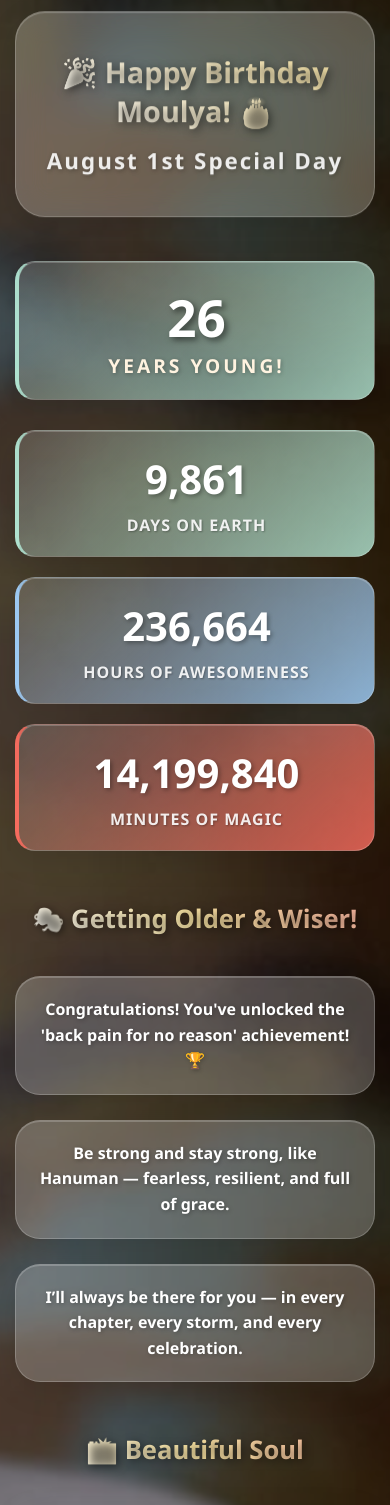
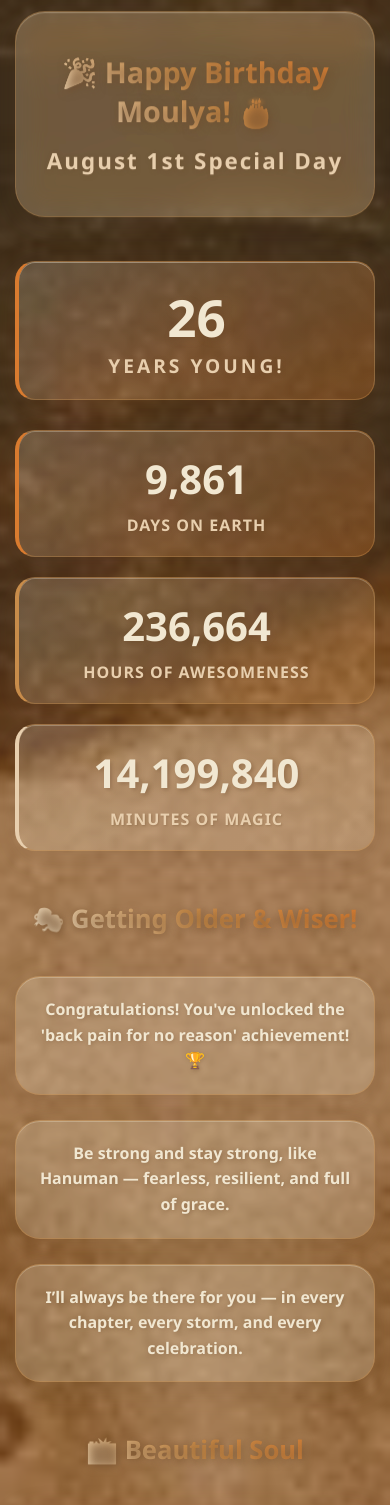
Before and after one commit to naveenchelo/moulya-birthday, an Angular app: page / in a window 390 px wide. Shown: the top 1505 px of the page. Built offline with nearby package versions, Linux system fonts and the light colour scheme.

Commit message:
fix: updates

```diff
--- a/src/app/moulya-dashboard/moulya-dashboard.component.scss
+++ b/src/app/moulya-dashboard/moulya-dashboard.component.scss
@@ -1,16 +1,28 @@
-// moulya-dashboard.component.scss
+// New Warm Color Palette
+$background-accent: #C88C4A;
+$soft-cream: #F1E7D1;
+$deep-brown: #6E4B2C;
+$warm-orange: #D97B2F;
+$neutral-sand: #E8CFAE;
 
-// Color Palette Variables (adjusted for photo background)
-$glass-white: rgba(255, 255, 255, 0.15);
-$glass-white-hover: rgba(255, 255, 255, 0.25);
-$glass-dark: rgba(0, 0, 0, 0.1);
-$text-primary: #ffffff;
-$text-secondary: rgba(255, 255, 255, 0.9);
-$text-accent: #fff3e0;
-$accent-pink: rgba(255, 111, 97, 0.8);
-$accent-purple: rgba(106, 5, 114, 0.8);
-$accent-mint: rgba(181, 234, 215, 0.8);
-$accent-blue: rgba(162, 210, 255, 0.8);
+// Glass morphism variations with new palette
+$glass-cream: rgba(241, 231, 209, 0.2);
+$glass-cream-hover: rgba(241, 231, 209, 0.35);
+$glass-accent: rgba(200, 140, 74, 0.25);
+$glass-orange: rgba(217, 123, 47, 0.3);
+$glass-sand: rgba(232, 207, 174, 0.25);
+
+// Text colors optimized for warm palette
+$text-primary: #F1E7D1;
+$text-secondary: rgba(241, 231, 209, 0.9);
+$text-accent: #E8CFAE;
+$text-dark: #6E4B2C;
+
+
+// Additional glass effects for better visual hierarchy
+.age-card:hover,
+.message-card:hover // moulya-dashboard.component.scss
+
 
 * {
     margin: 0;
@@ -25,7 +37,7 @@ $accent-blue: rgba(162, 210, 255, 0.8);
     overflow-x: hidden;
 
     // Background image setup - optimized for all devices
-    background-image: url('/assets/images/photo4.jpeg');
+    background-image: url('/assets/images/photo6.webp');
     background-size: cover;
     background-position: center center;
     background-attachment: fixed;
@@ -107,15 +119,25 @@ $accent-blue: rgba(162, 210, 255, 0.8);
     padding: 20px;
 }
 
-// Glass morphism base styles
-@mixin glass-morphism($blur: 15px, $opacity: 0.15) {
-    background: rgba(255, 255, 255, $opacity);
+// Glass morphism base styles with warm palette
+@mixin glass-morphism($blur: 15px, $opacity: 0.2) {
+    background: rgba(241, 231, 209, $opacity);
     backdrop-filter: blur($blur) saturate(180%);
     -webkit-backdrop-filter: blur($blur) saturate(180%);
-    border: 1px solid rgba(255, 255, 255, 0.2);
+    border: 1px solid rgba(200, 140, 74, 0.3);
     box-shadow:
-        0 8px 32px rgba(0, 0, 0, 0.1),
-        inset 0 1px 0 rgba(255, 255, 255, 0.2);
+        0 8px 32px rgba(110, 75, 44, 0.15),
+        inset 0 1px 0 rgba(241, 231, 209, 0.3);
+}
+
+@mixin glass-morphism-accent($blur: 15px) {
+    background: linear-gradient(135deg, $glass-accent, $glass-cream);
+    backdrop-filter: blur($blur) saturate(180%);
+    -webkit-backdrop-filter: blur($blur) saturate(180%);
+    border: 1px solid rgba(200, 140, 74, 0.4);
+    box-shadow:
+        0 8px 32px rgba(110, 75, 44, 0.2),
+        inset 0 1px 0 rgba(241, 231, 209, 0.4);
 }
 
 @mixin bouncy-hover {
@@ -124,8 +146,9 @@ $accent-blue: rgba(162, 210, 255, 0.8);
     &:hover {
         transform: translateY(-8px) scale(1.02);
         box-shadow:
-            0 15px 40px rgba(0, 0, 0, 0.2),
-            inset 0 1px 0 rgba(255, 255, 255, 0.3);
+            0 15px 40px rgba(110, 75, 44, 0.25),
+            inset 0 1px 0 rgba(241, 231, 209, 0.4);
+        border-color: rgba(200, 140, 74, 0.6);
     }
 }
 
@@ -145,8 +168,8 @@ $accent-blue: rgba(162, 210, 255, 0.8);
     color: $text-primary;
     margin-bottom: 15px;
     font-weight: 800;
-    text-shadow: 2px 2px 8px rgba(0, 0, 0, 0.5);
-    background: linear-gradient(45deg, #fff, #ffeaa7);
+    text-shadow: 2px 2px 8px rgba(110, 75, 44, 0.6);
+    background: linear-gradient(45deg, $soft-cream, $background-accent, $warm-orange);
     -webkit-background-clip: text;
     -webkit-text-fill-color: transparent;
     background-clip: text;
@@ -158,10 +181,10 @@ $accent-blue: rgba(162, 210, 255, 0.8);
 
 .birthday-date {
     font-size: 1.4rem;
-    color: $text-secondary;
+    color: $text-accent;
     font-weight: 600;
     letter-spacing: 2px;
-    text-shadow: 1px 1px 4px rgba(0, 0, 0, 0.3);
+    text-shadow: 1px 1px 4px rgba(110, 75, 44, 0.4);
 }
 
 // Age Section Styles
@@ -171,8 +194,7 @@ $accent-blue: rgba(162, 210, 255, 0.8);
 }
 
 .main-age {
-    @include glass-morphism(25px, 0.25);
-    background: linear-gradient(135deg, $accent-pink, rgba(255, 111, 97, 0.6));
+    @include glass-morphism-accent(25px);
     margin-bottom: 30px;
     transform: scale(1.05);
     margin-left: auto;
@@ -193,7 +215,7 @@ $accent-blue: rgba(162, 210, 255, 0.8);
         font-size: 5rem;
         font-weight: 900;
         color: $text-primary;
-        text-shadow: 3px 3px 6px rgba(0, 0, 0, 0.5);
+        text-shadow: 3px 3px 6px rgba(110, 75, 44, 0.6);
 
         @media (max-width: 768px) {
             font-size: 3.2rem;
@@ -203,10 +225,10 @@ $accent-blue: rgba(162, 210, 255, 0.8);
     .age-label {
         font-size: 1.6rem;
         font-weight: 600;
-        color: $text-accent;
+        color: $neutral-sand;
         text-transform: uppercase;
         letter-spacing: 3px;
-        text-shadow: 1px 1px 4px rgba(0, 0, 0, 0.3);
+        text-shadow: 1px 1px 4px rgba(110, 75, 44, 0.4);
 
         @media (max-width: 768px) {
             font-size: 1.2rem;
@@ -230,18 +252,18 @@ $accent-blue: rgba(162, 210, 255, 0.8);
     @include bouncy-hover;
 
     &:nth-child(1) {
-        border-left: 4px solid $accent-mint;
-        background: linear-gradient(135deg, $glass-white, $accent-mint);
+        border-left: 4px solid $warm-orange;
+        background: linear-gradient(135deg, $glass-cream, $glass-orange);
     }
 
     &:nth-child(2) {
-        border-left: 4px solid $accent-blue;
-        background: linear-gradient(135deg, $glass-white, $accent-blue);
+        border-left: 4px solid $background-accent;
+        background: linear-gradient(135deg, $glass-cream, $glass-accent);
     }
 
     &:nth-child(3) {
-        border-left: 4px solid $accent-pink;
-        background: linear-gradient(135deg, $glass-white, $accent-pink);
+        border-left: 4px solid $neutral-sand;
+        background: linear-gradient(135deg, $glass-cream, $glass-sand);
     }
 }
 
@@ -250,16 +272,16 @@ $accent-blue: rgba(162, 210, 255, 0.8);
     font-weight: 800;
     color: $text-primary;
     margin-bottom: 8px;
-    text-shadow: 2px 2px 4px rgba(0, 0, 0, 0.3);
+    text-shadow: 2px 2px 4px rgba(110, 75, 44, 0.4);
 }
 
 .stat-label {
     font-size: 1rem;
-    color: $text-secondary;
+    color: $text-accent;
     font-weight: 600;
     text-transform: uppercase;
     letter-spacing: 1px;
-    text-shadow: 1px 1px 2px rgba(0, 0, 0, 0.3);
+    text-shadow: 1px 1px 2px rgba(110, 75, 44, 0.3);
 }
 
 // Messages Section
@@ -274,8 +296,8 @@ $accent-blue: rgba(162, 210, 255, 0.8);
     text-align: center;
     margin-bottom: 40px;
     font-weight: 700;
-    text-shadow: 2px 2px 8px rgba(0, 0, 0, 0.5);
-    background: linear-gradient(45deg, #fff, #ffeaa7, #fab1a0);
+    text-shadow: 2px 2px 8px rgba(110, 75, 44, 0.6);
+    background: linear-gradient(45deg, $soft-cream, $background-accent, $warm-orange);
     -webkit-background-clip: text;
     -webkit-text-fill-color: transparent;
     background-clip: text;
@@ -292,10 +314,12 @@ $accent-blue: rgba(162, 210, 255, 0.8);
     border-radius: 25px;
     animation: slideInRight 0.8s ease-out;
     @include bouncy-hover;
+    border: 1px solid rgba(200, 140, 74, 0.3);
 
     &:hover {
-        background: rgba(255, 255, 255, 0.25);
+        background: linear-gradient(135deg, $glass-cream-hover, $glass-accent);
         transform: translateX(10px) scale(1.02);
+        border-color: rgba(217, 123, 47, 0.5);
     }
 
     &:nth-child(even) {
@@ -303,6 +327,7 @@ $accent-blue: rgba(162, 210, 255, 0.8);
 
         &:hover {
             transform: translateX(-10px) scale(1.02);
+            background: linear-gradient(135deg, $glass-cream-hover, $glass-sand);
         }
     }
 
@@ -312,7 +337,7 @@ $accent-blue: rgba(162, 210, 255, 0.8);
         font-weight: 600;
         line-height: 1.6;
         text-align: center;
-        text-shadow: 1px 1px 4px rgba(0, 0, 0, 0.3);
+        text-shadow: 1px 1px 4px rgba(110, 75, 44, 0.4);
     }
 }
 
@@ -366,8 +391,7 @@ $accent-blue: rgba(162, 210, 255, 0.8);
 }
 
 .countdown-card {
-    @include glass-morphism(25px, 0.25);
-    background: linear-gradient(135deg, $accent-pink, $accent-purple);
+    @include glass-morphism-accent(25px);
     color: $text-primary;
     padding: 50px;
     border-radius: 30px;
@@ -378,7 +402,7 @@ $accent-blue: rgba(162, 210, 255, 0.8);
         font-size: 4rem;
         font-weight: 900;
         margin-bottom: 15px;
-        text-shadow: 2px 2px 8px rgba(0, 0, 0, 0.3);
+        text-shadow: 2px 2px 8px rgba(110, 75, 44, 0.4);
     }
 
     .countdown-label {
@@ -386,7 +410,8 @@ $accent-blue: rgba(162, 210, 255, 0.8);
         font-weight: 600;
         text-transform: uppercase;
         letter-spacing: 2px;
-        text-shadow: 1px 1px 4px rgba(0, 0, 0, 0.3);
+        text-shadow: 1px 1px 4px rgba(110, 75, 44, 0.3);
+        color: $neutral-sand;
     }
 }
 
@@ -398,8 +423,7 @@ $accent-blue: rgba(162, 210, 255, 0.8);
 }
 
 .celebration-card {
-    @include glass-morphism(30px, 0.2);
-    background: linear-gradient(135deg, $accent-pink, $accent-purple);
+    @include glass-morphism-accent(30px);
     color: $text-primary;
     padding: 60px 40px;
     border-radius: 30px;
@@ -409,14 +433,15 @@ $accent-blue: rgba(162, 210, 255, 0.8);
         font-size: 2.5rem;
         margin-bottom: 20px;
         font-weight: 800;
-        text-shadow: 2px 2px 8px rgba(0, 0, 0, 0.3);
+        text-shadow: 2px 2px 8px rgba(110, 75, 44, 0.4);
     }
 
     p {
         font-size: 1.4rem;
         margin-bottom: 25px;
         line-height: 1.6;
-        text-shadow: 1px 1px 4px rgba(0, 0, 0, 0.3);
+        text-shadow: 1px 1px 4px rgba(110, 75, 44, 0.3);
+        color: $neutral-sand;
     }
 }
 
@@ -437,7 +462,7 @@ $accent-blue: rgba(162, 210, 255, 0.8);
     padding: 40px;
     border-radius: 25px;
     text-align: center;
-    border: 2px solid rgba(162, 210, 255, 0.5);
+    border: 2px solid rgba(217, 123, 47, 0.4);
     @include bouncy-hover;
 
     p {
@@ -445,7 +470,7 @@ $accent-blue: rgba(162, 210, 255, 0.8);
         color: $text-primary;
         margin-bottom: 20px;
         font-weight: 600;
-        text-shadow: 1px 1px 4px rgba(0, 0, 0, 0.3);
+        text-shadow: 1px 1px 4px rgba(110, 75, 44, 0.4);
     }
 }
 
@@ -460,8 +485,8 @@ $accent-blue: rgba(162, 210, 255, 0.8);
 
     .status-icon {
         font-size: 1.5rem;
-        color: $accent-mint;
-        filter: drop-shadow(0 0 4px rgba(181, 234, 215, 0.8));
+        color: $warm-orange;
+        filter: drop-shadow(0 0 4px rgba(217, 123, 47, 0.8));
     }
 }
 
@@ -480,7 +505,7 @@ $accent-blue: rgba(162, 210, 255, 0.8);
         color: $text-primary;
         font-weight: 600;
         margin-bottom: 15px;
-        text-shadow: 1px 1px 4px rgba(0, 0, 0, 0.3);
+        text-shadow: 1px 1px 4px rgba(110, 75, 44, 0.4);
     }
 }
 
@@ -508,16 +533,16 @@ $accent-blue: rgba(162, 210, 255, 0.8);
     0%,
     100% {
         box-shadow:
-            0 8px 32px rgba(0, 0, 0, 0.1),
-            inset 0 1px 0 rgba(255, 255, 255, 0.2),
-            0 0 20px rgba(255, 111, 97, 0.3);
+            0 8px 32px rgba(110, 75, 44, 0.2),
+            inset 0 1px 0 rgba(241, 231, 209, 0.4),
+            0 0 20px rgba(200, 140, 74, 0.3);
     }
 
     50% {
         box-shadow:
-            0 8px 32px rgba(0, 0, 0, 0.15),
-            inset 0 1px 0 rgba(255, 255, 255, 0.3),
-            0 0 30px rgba(255, 111, 97, 0.5);
+            0 8px 32px rgba(110, 75, 44, 0.3),
+            inset 0 1px 0 rgba(241, 231, 209, 0.5),
+            0 0 30px rgba(217, 123, 47, 0.5);
     }
 }
 
@@ -574,13 +599,13 @@ $accent-blue: rgba(162, 210, 255, 0.8);
     100% {
         opacity: 1;
         transform: scale(1);
-        filter: drop-shadow(0 0 5px rgba(255, 255, 255, 0.3));
+        filter: drop-shadow(0 0 5px rgba(200, 140, 74, 0.4));
     }
 
     50% {
         opacity: 0.8;
         transform: scale(1.05);
-        filter: drop-shadow(0 0 10px rgba(255, 255, 255, 0.5));
+        filter: drop-shadow(0 0 10px rgba(217, 123, 47, 0.6));
     }
 }
 
@@ -792,5 +817,103 @@ $accent-blue: rgba(162, 210, 255, 0.8);
 .birthday-footer:hover {
     backdrop-filter: blur(25px) saturate(200%);
     -webkit-backdrop-filter: blur(25px) saturate(200%);
-    border-color: rgba(255, 255, 255, 0.4);
+    border-color: rgba(200, 140, 74, 0.6);
+    background: linear-gradient(135deg, $glass-cream-hover, $glass-accent);
 }
+
+// Enhanced mobile responsiveness with warm palette
+@media (max-width: 768px) {
+    .birthday-app {
+        // Fix for mobile background image
+        background-attachment: scroll;
+        background-size: cover;
+        background-position: center center;
+        min-height: 100vh;
+
+        // Alternative approach for better mobile support
+        &::before {
+            background: rgba(110, 75, 44, 0.4); // Warm overlay for mobile
+        }
+    }
+
+    .container {
+        padding: 15px;
+    }
+
+    .birthday-header {
+        padding: 40px 20px;
+        @include glass-morphism(15px, 0.25); // Stronger glass effect for mobile
+    }
+
+    .main-title {
+        font-size: 2.2rem;
+    }
+
+    .section-title {
+        font-size: 2rem;
+    }
+
+    .age-stats {
+        grid-template-columns: 1fr;
+    }
+
+    .photo-grid {
+        grid-template-columns: repeat(auto-fit, minmax(200px, 1fr));
+    }
+
+    .message-card p {
+        font-size: 1.1rem;
+    }
+
+    .birthday-emojis {
+        font-size: 2rem;
+        letter-spacing: 5px;
+    }
+
+    // Enhanced mobile glass effects with warm palette
+    .age-card,
+    .message-card,
+    .photo-placeholder,
+    .wishes-card,
+    .birthday-footer {
+        @include glass-morphism(12px, 0.22);
+        border-color: rgba(200, 140, 74, 0.4);
+    }
+
+    .main-age {
+        @include glass-morphism-accent(20px);
+    }
+}
+
+// Additional mobile-specific fixes with warm colors
+@media (max-width: 480px) {
+    .birthday-app {
+        // Ensure background covers entire screen on small devices
+        background-size: cover;
+        background-position: center top;
+
+        &::before {
+            background: rgba(110, 75, 44, 0.5); // Stronger warm overlay for very small screens
+        }
+    }
+
+    .main-title {
+        font-size: 1.8rem;
+    }
+
+    .section-title {
+        font-size: 1.6rem;
+    }
+
+    .age-card {
+        padding: 20px 15px;
+    }
+
+    .message-card {
+        padding: 20px;
+
+        p {
+            font-size: 1rem;
+        }
+    }
+}
```
Also changed, not shown: src/assets/images/photo5.webp (added), src/assets/images/photo6.webp (added).
